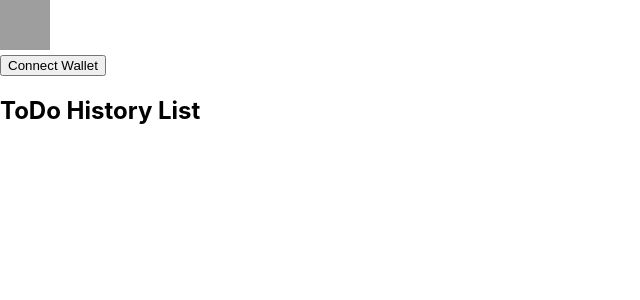
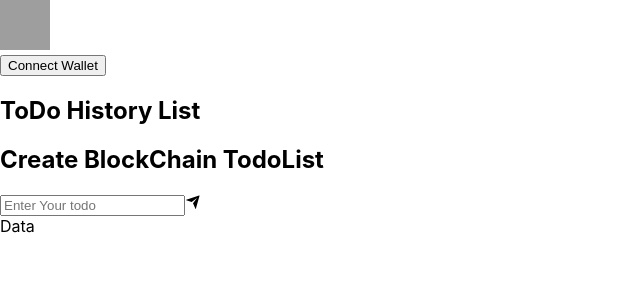
Before and after one commit to DaniTechdev/web3-TodoApp, a Next.js app: page / in a window 1280 px wide. Shown: the top 300 px of the page, without its empty margins (0-640 px from the left). Built offline with nearby package versions, Linux system fonts and the light colour scheme; grey boxes are pictures that could not be loaded.

Commit message:
Written the first todo to the blockchain and was succesful

```diff
--- a/components/Data.jsx
+++ b/components/Data.jsx
@@ -1,6 +1,6 @@
 import React from "react";
 
-const Data = () => {
+const Data = ({ allTodoList, allAddress, myList }) => {
   return <div>Data</div>;
 };
 
--- a/hardhat.config.js
+++ b/hardhat.config.js
@@ -3,4 +3,9 @@ require("@nomicfoundation/hardhat-toolbox");
 /** @type import('hardhat/config').HardhatUserConfig */
 module.exports = {
   solidity: "0.8.9",
+  networks: {
+    hardhat: {
+      chainId: 1337,
+    },
+  },
 };
--- a/pages/index.js
+++ b/pages/index.js
@@ -14,6 +14,8 @@ import Data from "../components/Data";
 //HOME COMPONENT
 
 const Home = () => {
+  //STATE
+  const [message, setMessage] = useState("");
   const {
     checkIfWalletIsConnected,
     connectWallet,
@@ -45,6 +47,45 @@ const Home = () => {
       <div className={Style.home_box}>
         <div className={Style.home_completed}>
           <h2>ToDo History List</h2>
+          <div>
+            {myList.map((el, i) => (
+              <div className={Style.home_completed_list}>
+                <MdVerified className={Style.iconColor} />
+                <p>{el.slice(0, 30)}...</p>
+              </div>
+            ))}
+          </div>
+        </div>
+
+        <div className={Style.home_create}>
+          <div className={Style.home_create_box}>
+            <h2>Create BlockChain TodoList</h2>
+            <div className={Style.home_create_input}>
+              <input
+                type="Text"
+                placeholder="Enter Your todo"
+                onChange={(e) => setMessage(e.target.value)}
+              />
+
+              {currentAccount ? (
+                <RiSendPlaneFill
+                  className={Style.iconBlack}
+                  onClick={() => toDoList(message)}
+                />
+              ) : (
+                <RiSendPlaneFill
+                  className={Style.iconBlack}
+                  onClick={() => connectWallet()}
+                />
+              )}
+            </div>
+
+            <Data
+              allTodoList={allTodoList}
+              allAddress={allAddress}
+              myList={myList}
+            />
+          </div>
         </div>
       </div>
     </div>
```
